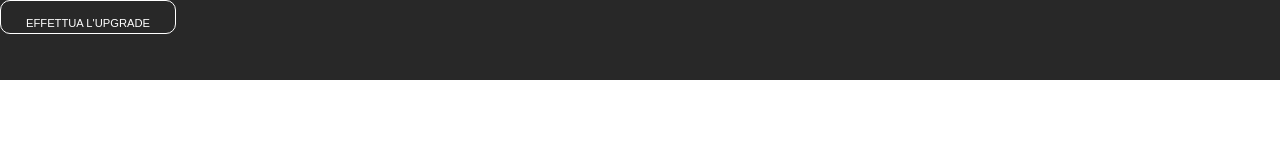
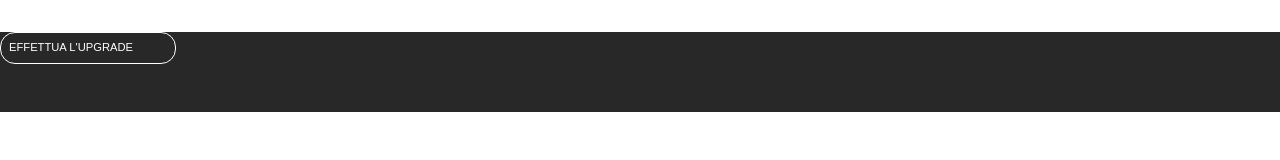
Before and after one commit to ClaPascarella/html-css-spotifyweb, a plain HTML site: page index.html in a window 1280 px wide. Drawn offline with Linux system fonts and the light colour scheme.

Commit message:
file css e html

```diff
--- a/css/style.css
+++ b/css/style.css
@@ -12,17 +12,25 @@ header {
     background-color: #282828;
     width: 100%;
     height: 5rem;
+    position: sticky;
+}
+
+.container {
+    width: 700px;
+    height: 5rem;
 }
 
 .btn-white {
     color: white;
     width: 11rem;
     height: 2rem;
-    padding: 1rem;
-    border-radius: 10px;
+    padding: 0.5rem;
+    border-radius: 15px;
     border: 1px solid white;
     font-size: 0.7rem;
     text-align: center;
+    display: flex;
+    margin-top: 2rem;
 
 
 
--- a/index.html
+++ b/index.html
@@ -15,8 +15,10 @@
 
     <!-- HEADER -->
     <header>
-        <div class="btn-white">
-            <span>EFFETTUA L'UPGRADE</span>
+        <div class="container-header">
+            <div class="btn-white">
+             <p>EFFETTUA L'UPGRADE</p>
+            </div>
         </div>
 
 
```
